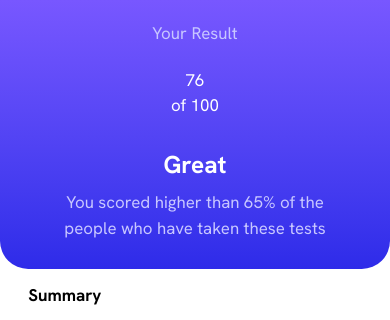
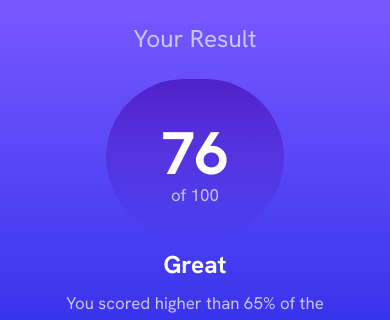
Before and after one commit to zesciati/result-summary-component-reguler, a website: page index.html in a window 390 px wide. Shown: the top 320 px of the page. Drawn offline with Linux system fonts and the light colour scheme.

Commit message:
mobile size selesai

```diff
--- a/index.html
+++ b/index.html
@@ -16,14 +16,15 @@
 
 <body class="font-(family-name:--font-Hanken-Grotesk)  text-(length:--step-1)">
 
+  <main>
     <section
       class="result bg-linear-to-b from-(--Light-slate-blue) to-(--Light-royal-blue) text-center text-(--white) rounded-b-(--space-l) px-(--space-xl)">
-    <p class="py-(--space-m) text-(--Light-lavender)">Your Result</p>
-    <div class="circle pb-(--space-l)">
-      <p>76</p>
-      <p>of 100</p>
+      <p class="py-(--space-m) text-(--Light-lavender) text-(length:--step-3)">Your Result</p>
+      <div class="circle pb-(--space-l) bg-linear-to-b from-(--Violet-blue) to-(--Persian-blue) rounded-full mx-16 p-11">
+        <p class="text-6xl font-bold">76</p>
+        <p class="text-(--Light-lavender)">of 100</p>
       </div>
-    <p class="pb-(--space-2xs) text-(length:--step-3) font-bold">Great</p>
+      <p class="pb-(--space-2xs) text-(length:--step-3) font-bold pt-(--space-xs)">Great</p>
       <p class="pb-(--space-l) text-(--Light-lavender)">You scored higher than 65% of the people who have taken these
         tests</p>
     </section>
@@ -67,9 +68,12 @@
 
       </div>
 
-    <button class="bg-(--Dark-gray-blue) text-(--white) w-full max-w-full rounded-4xl mt-(--space-s) py-(--space-xs)">Continue</button>
+      <button
+        class="bg-(--Dark-gray-blue) text-(--white) w-full max-w-full rounded-4xl mt-(--space-s) py-(--space-xs) hover:bg-linear-to-b from-(--Light-slate-blue) to-(--Light-royal-blue) mb-(--space-l)">Continue</button>
 
     </aside>
+
+  </main>
 
 </body>
 
```
Also changed, not shown: src/output.css. Lines whose indentation alone changed are shown as unchanged.
